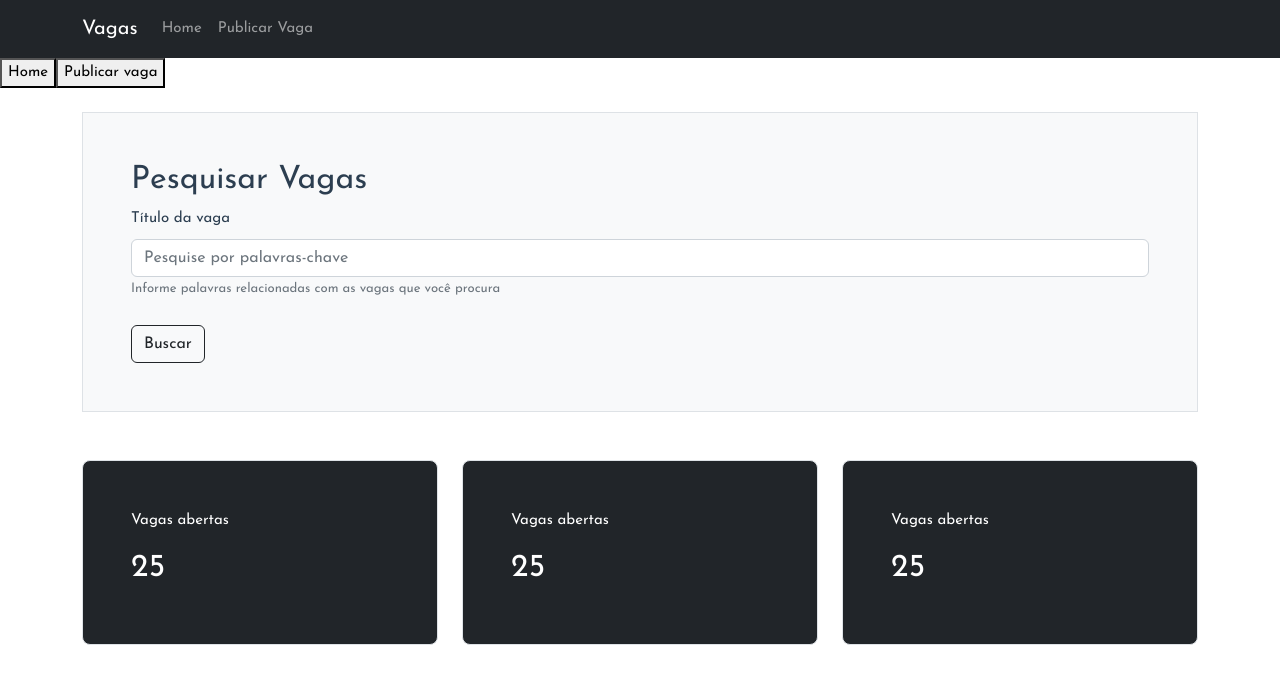
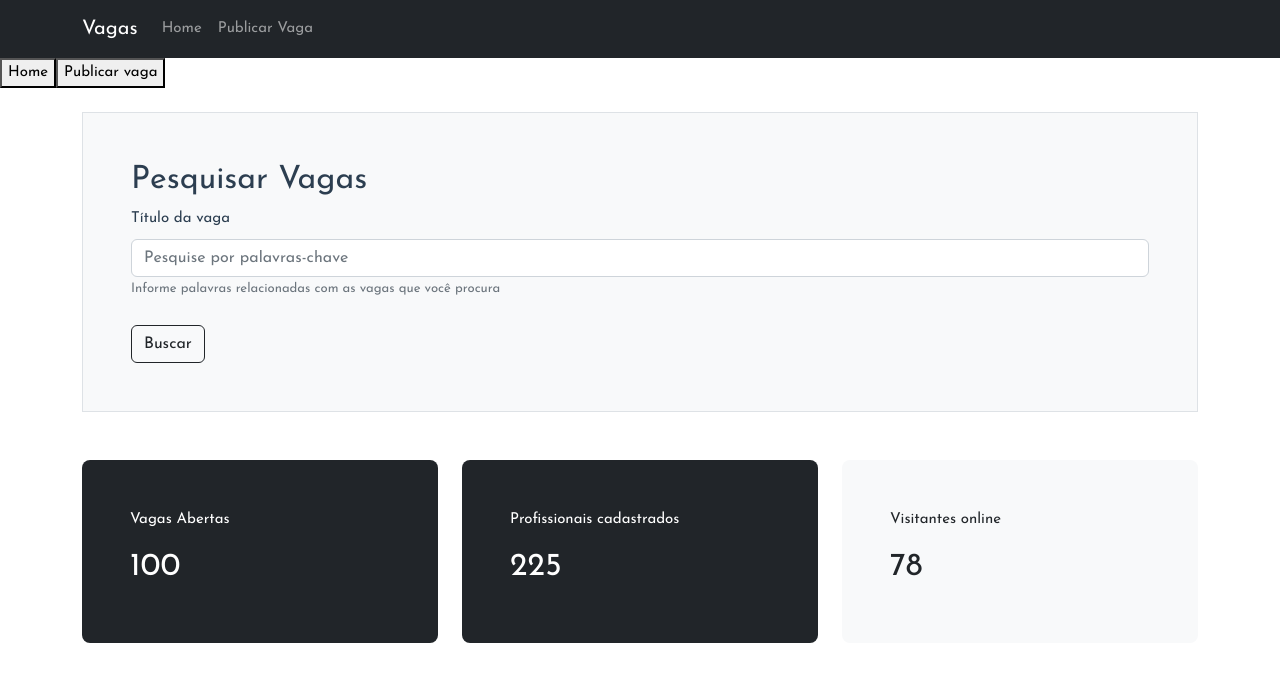
Before and after one commit to YanVL/vagas-front, a Vue app: page / in a window 1280 px wide. Shown: the top 684 px of the page. Built offline with nearby package versions, Linux system fonts and the light colour scheme.

Commit message:
Gerando visitantes randomicos na view

```diff
--- a/src/components/comuns/IndicadorComponent.vue
+++ b/src/components/comuns/IndicadorComponent.vue
@@ -1,10 +1,18 @@
 <template>
-    <div class="h-100 p-5 rounded-3 border bg-dark text-white">
-        <p>Vagas abertas</p>
-        <h2>25</h2>
+    <div :class="estilo">
+        <p>{{ titulo }}</p>
+        <h2>{{ indicador }}</h2>
     </div>
 </template>
 
 <script>
+export default {
+    props: ['titulo', 'indicador', 'bg', 'color'],
+    computed: {
+        estilo() {
+            return `h-100 p-5 rounded-3 ${this.bg} ${this.color}`
+        }
+    }
 
+}
 </script>
--- a/src/components/views/HomeComponent.vue
+++ b/src/components/views/HomeComponent.vue
@@ -6,6 +6,17 @@ export default {
   components: {
     PesquisarVaga,
     IndicadorComponent
+  },
+  data: () => ({
+    usuariosOnline: 0
+  }),
+  methods: {
+    getUsuariosOnline() {
+      this.usuariosOnline = Math.floor(Math.random() * 101)
+    }
+  },
+  created() {
+    setInterval(this.getUsuariosOnline, 1000);
   }
 }
 </script>
@@ -20,17 +31,16 @@ export default {
 
     <div class="row mt-5">
       <div class="col-4">
-        <IndicadorComponent></IndicadorComponent>
+        <IndicadorComponent titulo="Vagas Abertas" indicador="100" bg="bg-dark" color="text-white"></IndicadorComponent>
       </div>
 
       <div class="col-4">
-        <IndicadorComponent></IndicadorComponent>
+        <IndicadorComponent titulo="Profissionais cadastrados" indicador="225" bg="bg-dark" color="text-white"></IndicadorComponent>
       </div>
 
       <div class="col-4">
-        <IndicadorComponent></IndicadorComponent>
+        <IndicadorComponent titulo="Visitantes online" :indicador="usuariosOnline" bg="bg-light" color="text-dark"></IndicadorComponent>
       </div>
-
     </div>
 
   </div>
```
